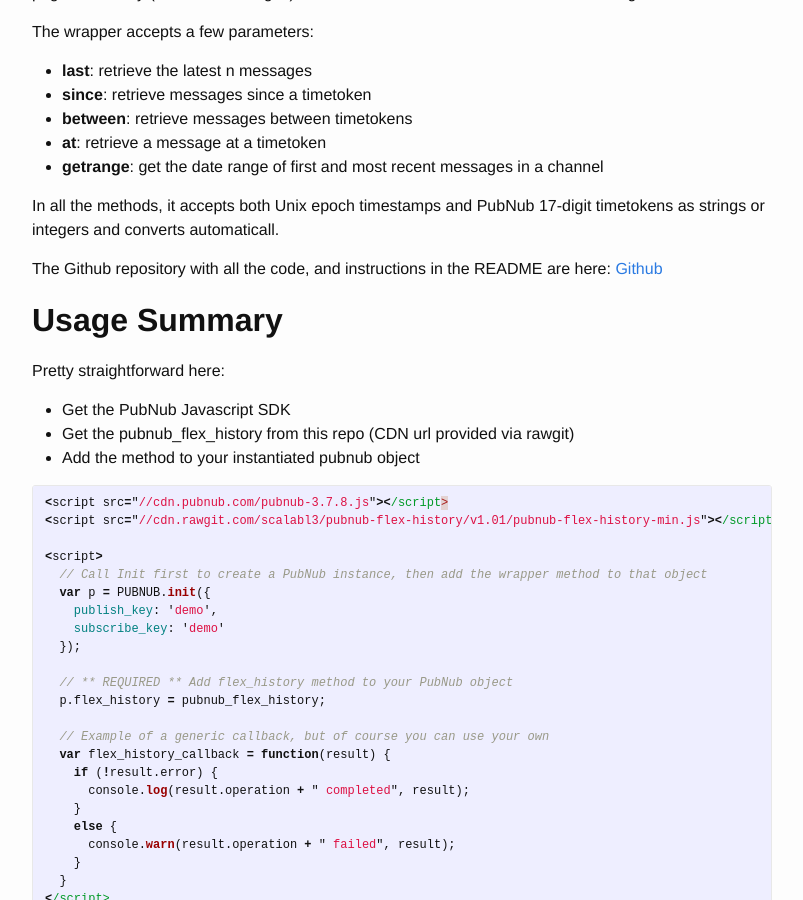
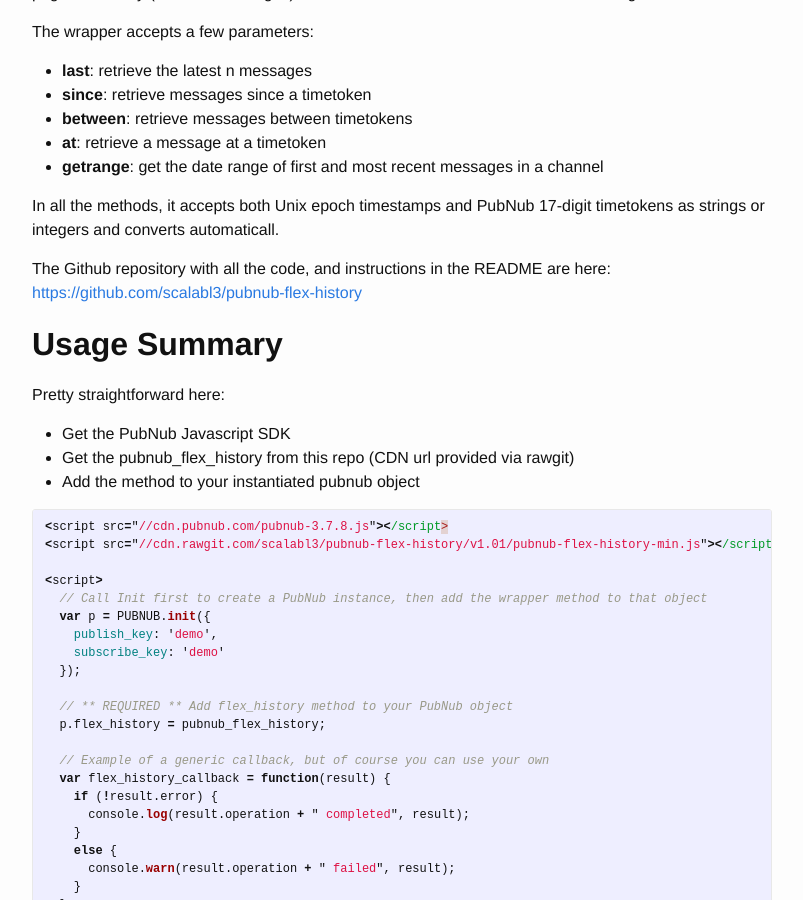
Before and after one commit to pubnub/pubnub-design-patterns, a Jekyll site: the page built from _posts/2015-03-06-Flexible-History-Calls.md, in a window 1280 px wide and 900 px high, scrolled down 315 px. Shown: the whole window, without its empty margins (238-1041 px from the left). Built offline with Jekyll 4.4.1, drawn with Linux system fonts in a browser that asks for light colours; some of the changed lines change nothing that is shown.

```diff
--- a/_posts/2015-03-06-Flexible-History-Calls.md
+++ b/_posts/2015-03-06-Flexible-History-Calls.md
@@ -20,7 +20,8 @@
 
 In all the methods, it accepts both Unix epoch timestamps and PubNub 17-digit timetokens as strings or integers and converts automaticall.
 
-The Github repository with all the code, and instructions in the README are here: [Github](https://github.com/scalabl3/pubnub-flex-history)
+The Github repository with all the code, and instructions in the README are here:
+[https://github.com/scalabl3/pubnub-flex-history](https://github.com/scalabl3/pubnub-flex-history)
 
 ## Usage Summary ##
 
```
